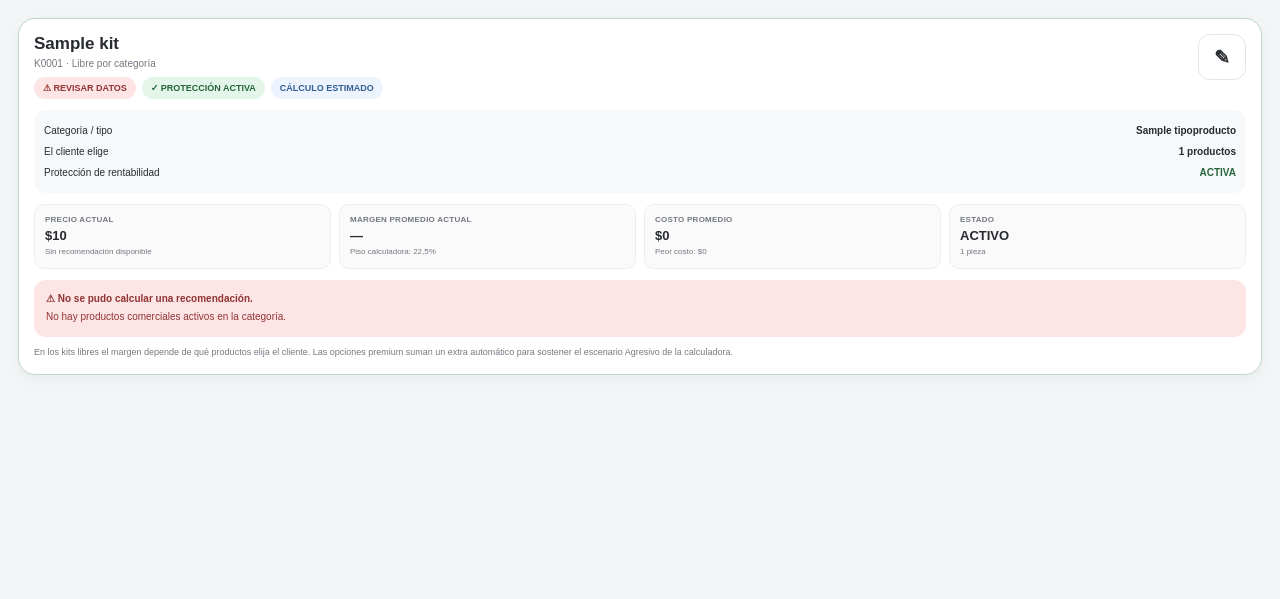
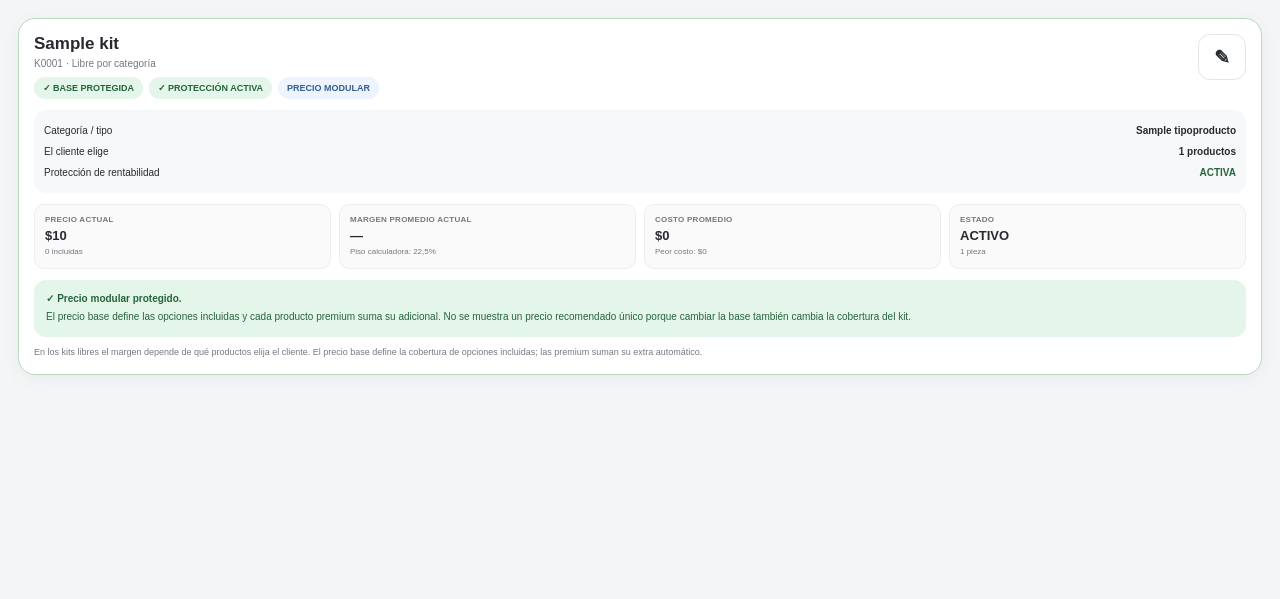
Before and after one commit to LucasVidela7/doblev3d, a Django app: page /gestion/kits/ in a window 1280 px wide. Shown: the part 68-667 px from the top of the page. Run offline with Django 5.2, Linux system fonts and the light colour scheme; a user stored in the database is signed in; tables that the repository leaves empty hold one stand-in row (values such as "Sample post").

Commit message:
QA: ocultar recomendaciones unicas en kits protegidos

```diff
--- a/kits/templates/kits/lista.html
+++ b/kits/templates/kits/lista.html
@@ -58,41 +58,44 @@ h1{margin:0;font-size:28px}.sub{margin-top:4px;color:var(--muted);font-size:11px
     <div class="grid">
         {% for kit in kits %}
             {% with reco=kit.recomendacion_calculadora %}
-            <div class="card {% if kit.alerta_proteccion_sin_incluidos %}card-alerta{% elif reco.estado == 'REVISAR' %}card-alerta{% elif reco.estado == 'ADVERTENCIA' %}card-advertencia{% elif kit.modalidad == 'LIBRE_CATEGORIA' and kit.proteger_rentabilidad_libre %}card-protegida{% endif %}">
+            <div class="card {% if kit.modalidad == 'LIBRE_CATEGORIA' and kit.proteger_rentabilidad_libre %}{% if kit.alerta_proteccion_sin_incluidos %}card-alerta{% else %}card-protegida{% endif %}{% elif reco.estado == 'REVISAR' %}card-alerta{% elif reco.estado == 'ADVERTENCIA' %}card-advertencia{% endif %}">
                 <div class="card-head">
                     <div class="card-titulo">
                         <div class="nombre">{{ kit.nombre }}</div>
                         <div class="meta">{{ kit.codigo }} · {{ kit.get_modalidad_display }}</div>
                         <div class="badges">
+                            {% if kit.modalidad == "LIBRE_CATEGORIA" and kit.proteger_rentabilidad_libre %}
                                 {% if kit.alerta_proteccion_sin_incluidos %}
                                     <span class="badge badge-alerta">⚠ SIN OPCIONES INCLUIDAS</span>
-                            {% elif not reco.disponible %}
+                                {% else %}
+                                    <span class="badge badge-ok">✓ BASE PROTEGIDA</span>
+                                {% endif %}
+                                <span class="badge badge-proteccion">✓ PROTECCIÓN ACTIVA</span>
+                                {% if kit.opciones_libres_analisis.cantidad_premium %}
+                                    <span class="badge badge-premium">{{ kit.opciones_libres_analisis.cantidad_premium }} PREMIUM + EXTRA</span>
+                                {% endif %}
+                                <span class="badge badge-estimado">PRECIO MODULAR</span>
+                            {% else %}
+                                {% if not reco.disponible %}
                                     <span class="badge badge-alerta">⚠ REVISAR DATOS</span>
                                 {% elif reco.estado == "REVISAR" %}
                                     <span class="badge badge-alerta">⚠ REVISAR PRECIO</span>
                                 {% elif reco.estado == "ADVERTENCIA" %}
-                                <span class="badge badge-advertencia">● BASE BAJO RECOMENDADO</span>
+                                    <span class="badge badge-advertencia">● BAJO RECOMENDADO</span>
                                 {% else %}
-                                <span class="badge badge-ok">✓ PRECIO BASE OK</span>
+                                    <span class="badge badge-ok">✓ PRECIO OK</span>
                                 {% endif %}
 
                                 {% if kit.modalidad == "LIBRE_CATEGORIA" %}
-                                {% if kit.proteger_rentabilidad_libre %}
-                                    <span class="badge badge-proteccion">✓ PROTECCIÓN ACTIVA</span>
-                                    {% if kit.opciones_libres_analisis.cantidad_premium %}
-                                        <span class="badge badge-premium">{{ kit.opciones_libres_analisis.cantidad_premium }} PREMIUM + EXTRA</span>
-                                    {% endif %}
-                                {% elif kit.opciones_libres_analisis.cantidad_requieren_extra %}
+                                    {% if kit.opciones_libres_analisis.cantidad_requieren_extra %}
                                         <span class="badge badge-advertencia">⚠ PROTECCIÓN DESACTIVADA</span>
                                     {% else %}
                                         <span class="badge">PROTECCIÓN DESACTIVADA</span>
                                     {% endif %}
-
-                                <span class="badge badge-estimado">
-                                    {% if kit.recomendacion_sobre_incluidos %}BASE · OPCIONES INCLUIDAS{% else %}CÁLCULO ESTIMADO{% endif %}
-                                </span>
+                                    <span class="badge badge-estimado">CÁLCULO ESTIMADO</span>
                                 {% else %}
                                     <span class="badge">CÁLCULO EXACTO</span>
+                                {% endif %}
                             {% endif %}
                         </div>
                     </div>
@@ -192,7 +195,14 @@ h1{margin:0;font-size:28px}.sub{margin-top:4px;color:var(--muted);font-size:11px
                     <div class="dato">
                         <b>PRECIO ACTUAL</b>
                         <span>${{ kit.precio|floatformat:"0g" }}</span>
-                        {% if reco.disponible %}
+                        {% if kit.modalidad == "LIBRE_CATEGORIA" and kit.proteger_rentabilidad_libre %}
+                            <small>
+                                {{ kit.opciones_libres_analisis.cantidad_incluidos }} incluidas
+                                {% if kit.opciones_libres_analisis.cantidad_premium %}
+                                    · {{ kit.opciones_libres_analisis.cantidad_premium }} premium con extra
+                                {% endif %}
+                            </small>
+                        {% elif reco.disponible %}
                             <small>Recomendado: ${{ reco.precio_recomendado|floatformat:"0g" }}</small>
                         {% else %}
                             <small>Sin recomendación disponible</small>
@@ -254,7 +264,7 @@ h1{margin:0;font-size:28px}.sub{margin-top:4px;color:var(--muted);font-size:11px
                     </div>
                 </div>
 
-                {% if reco.disponible %}
+                {% if reco.disponible and not kit.proteger_rentabilidad_libre %}
                     <div class="escenarios">
                         <div class="escenarios-titulo">
                             <b>REFERENCIAS DE PRECIO</b>
@@ -310,6 +320,12 @@ h1{margin:0;font-size:28px}.sub{margin-top:4px;color:var(--muted);font-size:11px
                         Todos los productos de la categoría necesitan un adicional con el precio actual.
                         Subí el precio base o revisá la cantidad de productos del kit.
                     </div>
+                {% elif kit.modalidad == "LIBRE_CATEGORIA" and kit.proteger_rentabilidad_libre %}
+                    <div class="aviso-precio protegido">
+                        <strong>✓ Precio modular protegido.</strong>
+                        El precio base define las opciones incluidas y cada producto premium suma su adicional.
+                        No se muestra un precio recomendado único porque cambiar la base también cambia la cobertura del kit.
+                    </div>
                 {% elif not reco.disponible %}
                     <div class="aviso-precio alerta">
                         <strong>⚠ No se pudo calcular una recomendación.</strong>
@@ -333,21 +349,13 @@ h1{margin:0;font-size:28px}.sub{margin-top:4px;color:var(--muted);font-size:11px
                             Actual ${{ kit.precio|floatformat:"0g" }} · Recomendado ${{ reco.precio_recomendado|floatformat:"0g" }}
                         </div>
                     </div>
-                {% elif kit.recomendacion_sobre_incluidos %}
-                    <div class="aviso-precio protegido">
-                        <strong>✓ Precio base cubierto por la protección.</strong>
-                        Las opciones incluidas están dentro del rango recomendado.
-                        {% if kit.opciones_libres_analisis.cantidad_premium %}
-                            Las {{ kit.opciones_libres_analisis.cantidad_premium }} opciones premium se cobran con su adicional correspondiente.
-                        {% endif %}
-                    </div>
                 {% endif %}
 
                 {% if kit.modalidad == "LIBRE_CATEGORIA" %}
                     <div class="nota-estimacion">
                         En los kits libres el margen depende de qué productos elija el cliente.
                         {% if kit.proteger_rentabilidad_libre %}
-                            Las opciones premium suman un extra automático para sostener el escenario Agresivo de la calculadora.
+                            El precio base define la cobertura de opciones incluidas; las premium suman su extra automático.
                         {% else %}
                             La protección está desactivada: todos los productos de la categoría se venden al precio base del kit.
                         {% endif %}
```
Lines whose indentation alone changed are shown as unchanged.
